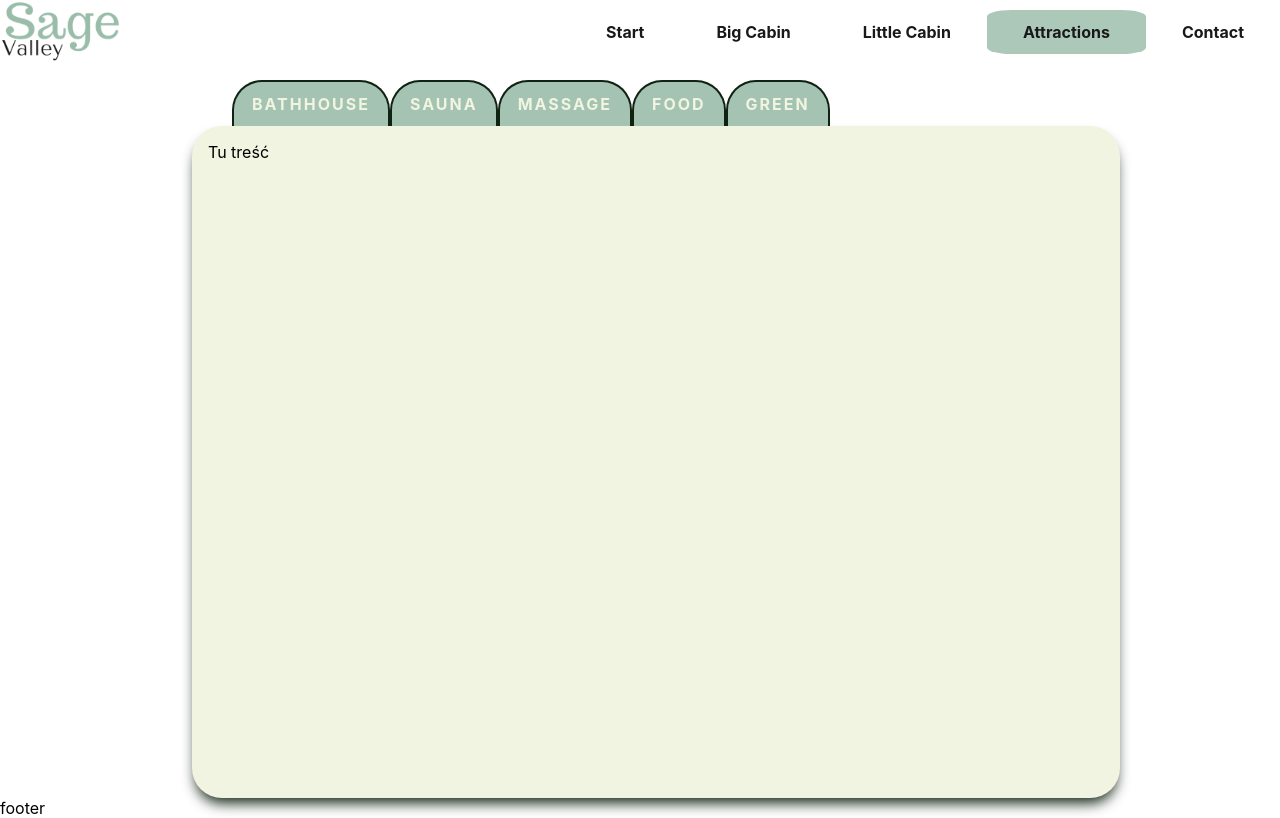
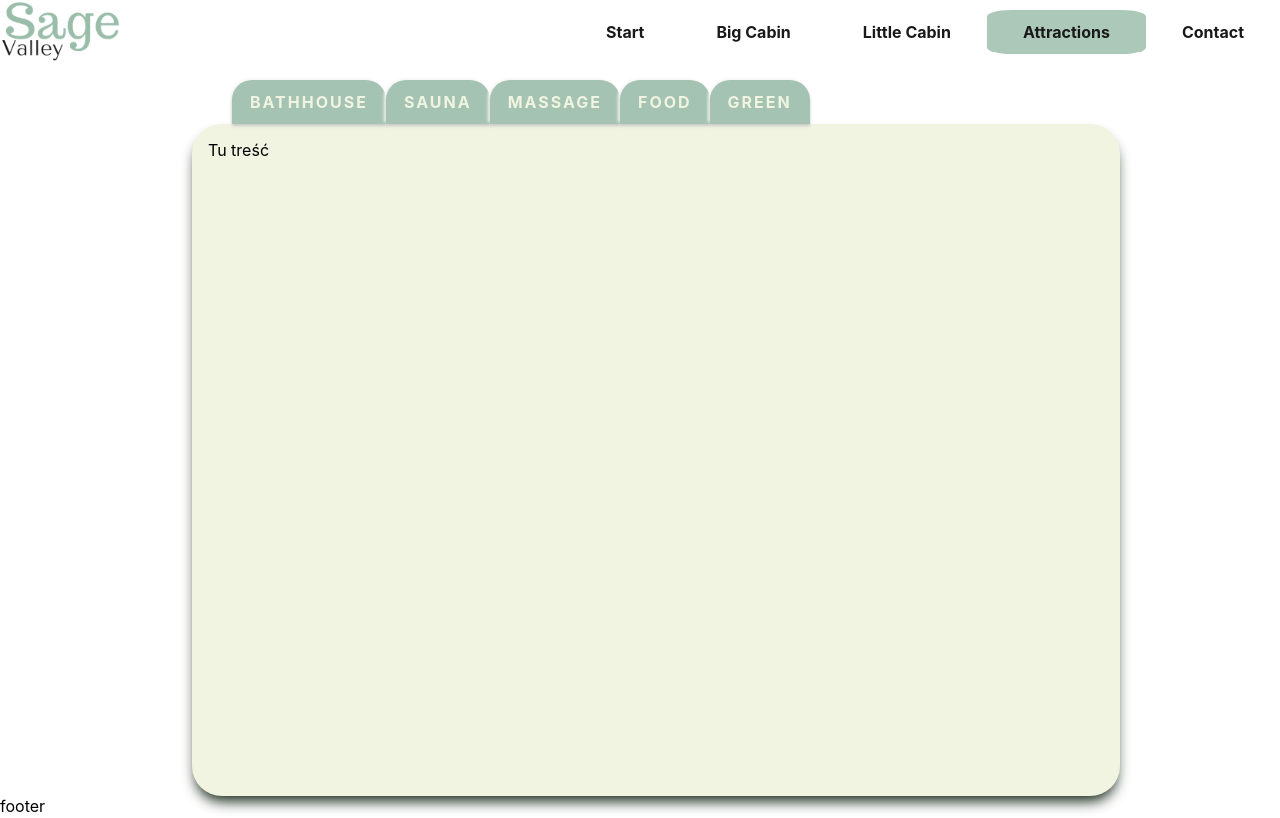
Before and after one commit to paulinaslabosz/sage-valley, a React (Create React App) app: page /attractions in a window 1280 px wide. Built offline with nearby package versions, Linux system fonts and the light colour scheme.

Commit message:
Attractions: add styles for bookmarks menu

```diff
--- a/src/pages/Attractions.scss
+++ b/src/pages/Attractions.scss
@@ -10,11 +10,9 @@
   }
   &_navlink {
     padding: 12px 18px;
-    border-top: 2px solid var(--darkGreen);
-    border-right: 2px solid var(--darkGreen);
-    border-left: 2px solid var(--darkGreen);
-    border-radius: 30px 30px 0px 0px;
+    border-radius: 20px 20px 0px 0px;
     background-color: var(--sage);
+    box-shadow: 0 2px 3px #c7c7c7, -2px -2px 3px #f9f9f9;
     color: var(--lightSage);
     font-weight: bold;
     letter-spacing: 2px;
@@ -22,6 +20,7 @@
       background-color: var(--lightSage);
       color: var(--sage);
       border: none;
+      box-shadow: -1px -1px 1px #f9f9f9;
     }
   }
   &_content {
```
